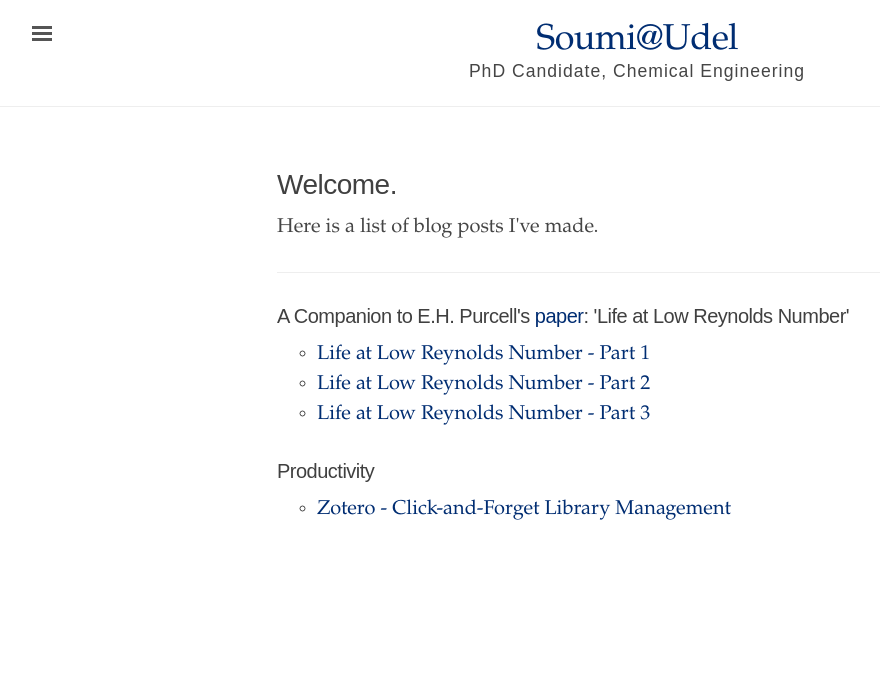
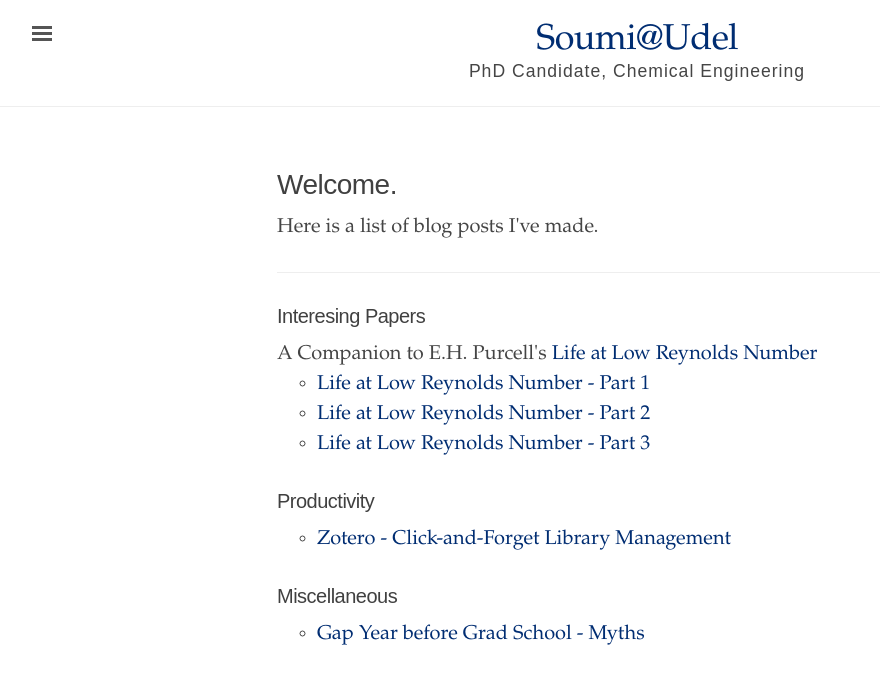
Before and after one commit to soumi-udel/soumi-udel.github.io, a Jekyll site: the page built from index.html, in a window 1280 px wide. Shown: the top 684 px of the page, without its empty margins (3-883 px from the left). Built offline with Jekyll 4.4.1, drawn with Linux system fonts in a browser that asks for light colours.

Commit message:
Post: Gap Year Before Grad School - Myths

```diff
--- a/index.html
+++ b/index.html
@@ -33,7 +33,12 @@ title: "Soumi@Udel"
 <div class="toc">
 
   <!-- Here's the First Heading -->
-  <h3>A Companion to E.H. Purcell's <a href="https://science.curie.fr/wp-content/uploads/2016/04/Purcell_life_at_low_reynolds_number_1977.pdf"> paper</a>: 'Life at Low Reynolds Number'</h3>
+  <h3>Interesing Papers</h3>
+
+  A Companion to E.H. Purcell's
+    <a href="https://science.curie.fr/wp-content/uploads/2016/04/Purcell_life_at_low_reynolds_number_1977.pdf">
+      Life at Low Reynolds Number
+    </a>
   <ul class="post">
 
     <li class="text-title">
@@ -63,6 +68,18 @@ title: "Soumi@Udel"
         Zotero - Click-and-Forget Library Management
       </a>
     </li>
+  </ul>
+
+  <!-- Here's the Third Heading -->
+  <h3>Miscellaneous</h3>
+  <ul class="post">
+
+    <li class="text-title">
+      <a href="/texts/gap-year-myths/">
+        Gap Year before Grad School - Myths
+      </a>
+    </li>
+
 
   </ul>
 
```
Also changed, not shown: _texts/gap-year-myths.md (added, +37 -0 lines).
